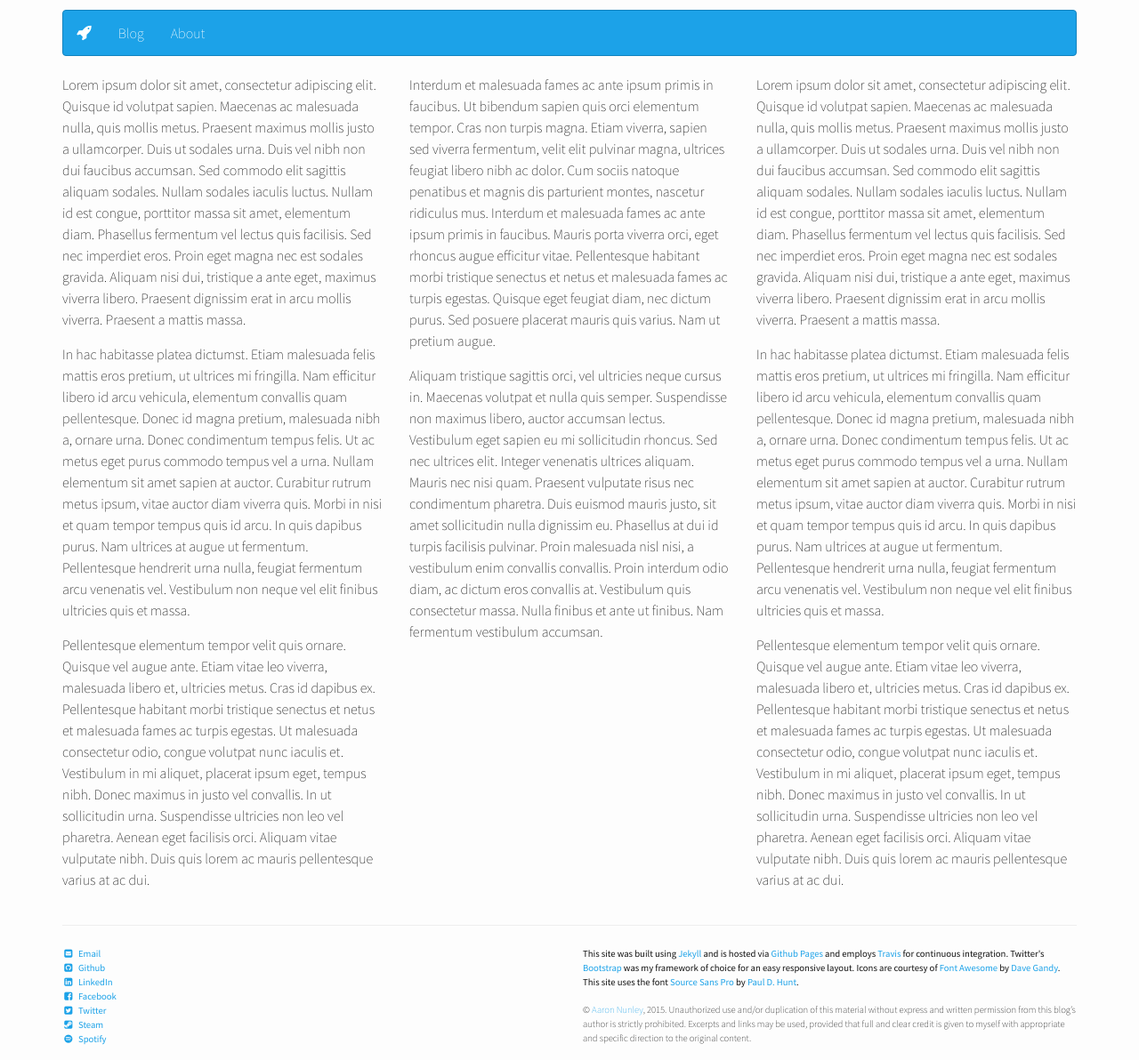
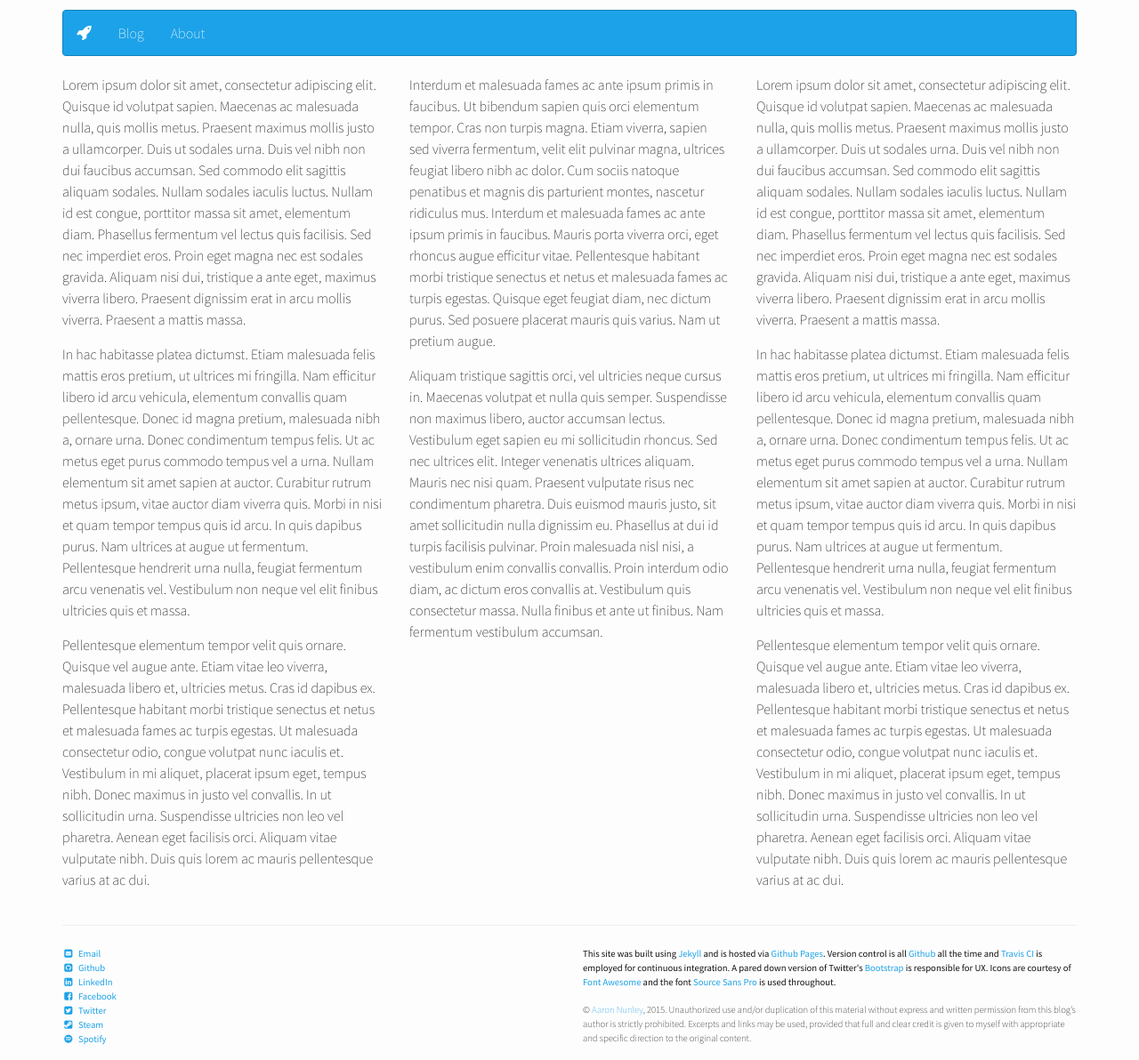
Before and after one commit to aaron-nunley/aaron-nunley.github.io, a Jekyll site: the page built from index.html, in a window 1280 px wide. Shown: the whole page at 89% size. Built offline with Jekyll 4.4.1, drawn with Linux system fonts in a browser that asks for light colours; nearby versions of some CDN libraries.

Commit message:
Updated the credits and footer layout.

```diff
--- /dev/null
+++ b/_includes/credits.html
@@ -0,0 +1 @@
+<p>This site was built using <a href="http://jekyllrb.com/" target="_blank">Jekyll</a> and is hosted via <a href="https://pages.github.com/" target="_blank">Github Pages</a>. Version control is all <a href="https://github.com/aaron-nunley/aaron-nunley.github.io" target="_blank">Github</a> all the time and <a href="https://travis-ci.org/aaron-nunley/aaron-nunley.github.io" target="_blank">Travis CI</a> is employed for continuous integration.  A pared down version of Twitter's <a href="http://getbootstrap.com/" target="_blank">Bootstrap</a> is responsible for UX.  Icons are courtesy of <a href="http://fontawesome.io/" target="_blank">Font Awesome</a> and the font <a href="https://www.google.com/fonts#UsePlace:use/Collection:Source+Sans+Pro" target="_blank">Source Sans Pro</a> is used throughout.</p>
--- a/_includes/footer.html
+++ b/_includes/footer.html
@@ -9,17 +9,16 @@
 
   <div class="row clearfix">
     <div class="col-md-6 column footer">
-
-      <div class="list-group">
+      <p>
         {% for social in site.data.social %}
-          <a href="{{ social.url }}" target="_blank" class="list-group-item"><i class="fa {{ social.fa-icon }} fa-fw"></i>&nbsp; {{ social.name }}</a><br />
+          <a href="{{ social.url }}" target="_blank"><i class="fa {{ social.fa-icon }} fa-fw"></i>&nbsp; {{ social.name }}</a><br />
         {% endfor %}
-      </div>
+      </p>
 
     </div>
 
     <div class="col-md-6 column footer">
-      <p>This site was built using <a href="http://jekyllrb.com/" target="_blank">Jekyll</a> and is hosted via <a href="https://pages.github.com/" target="_blank">Github Pages</a> and employs <a href="https://travis-ci.org/aaron-nunley/aaron-nunley.github.io" target="_blank">Travis</a> for continuous integration.  Twitter's <a href="http://getbootstrap.com/" target="_blank">Bootstrap</a> was my framework of choice for an easy responsive layout.  Icons are courtesy of <a href="http://fontawesome.io/" target="_blank">Font Awesome</a> by <a href="https://twitter.com/davegandy" target="_blank">Dave Gandy</a>.  This site uses the font <a href="https://www.google.com/fonts#UsePlace:use/Collection:Source+Sans+Pro" target="_blank">Source Sans Pro</a> by <a href="https://plus.google.com/108888178732927400671/about" target="_blank">Paul D. Hunt</a>.</p>
+      {% include credits.html %}
       <p class="disclaimer">© <a href="mailto:aaron@rocketsociety.com">Aaron Nunley</a>, 2015. Unauthorized use and/or duplication of this material without express and written permission from this blog’s author is strictly prohibited. Excerpts and links may be used, provided that full and clear credit is given to myself with appropriate and specific direction to the original content.</p>
     </div>
   </div>
```
